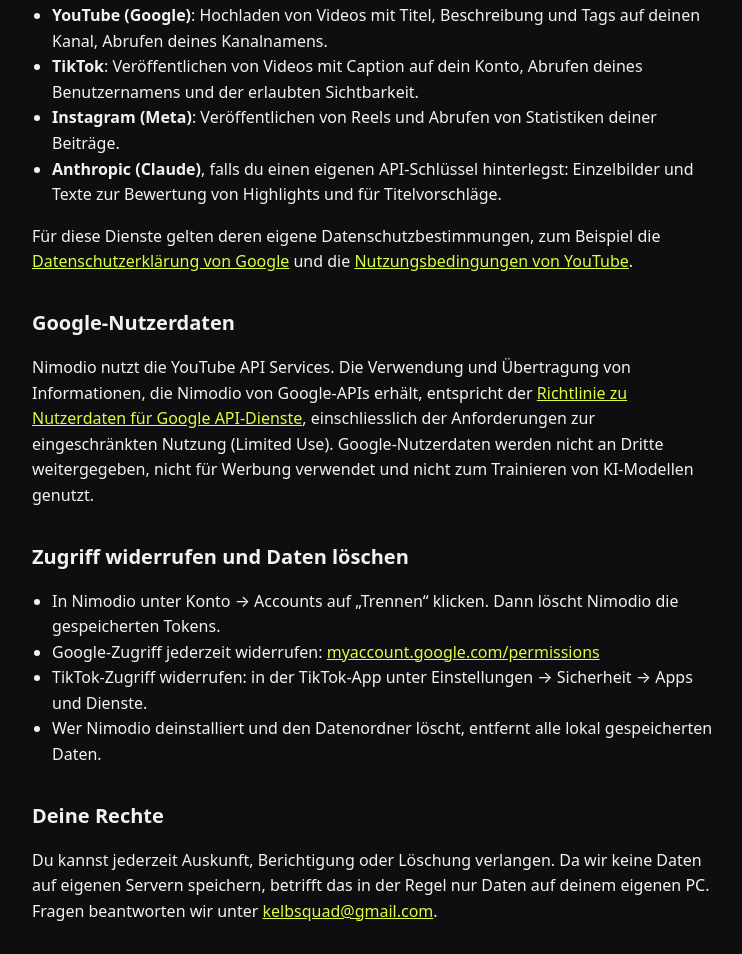
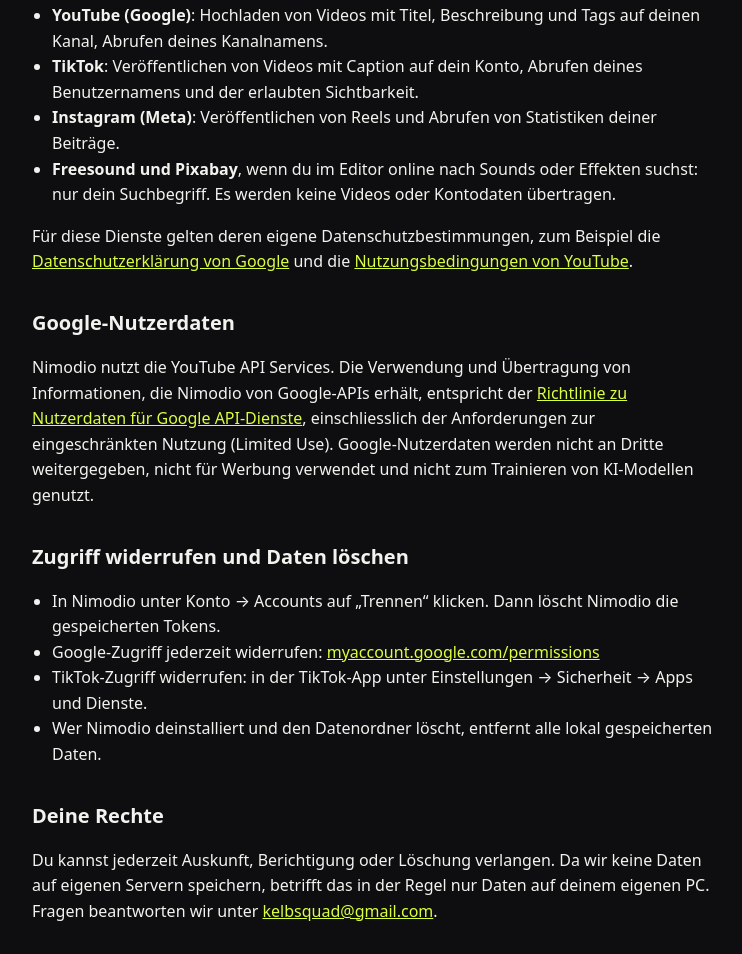
Before and after one commit to nicomoserit-boop/Nimodio-site, a plain HTML site: page datenschutz.html in a window 1280 px wide. Shown: the part 900-1854 px from the top of the page, without its empty margins (264-1006 px from the left). Drawn offline with Linux system fonts and the light colour scheme.

Commit message:
Datenschutz: Freesound/Pixabay statt Claude

```diff
--- a/datenschutz.html
+++ b/datenschutz.html
@@ -32,7 +32,7 @@
     <li><b>YouTube (Google)</b>: Hochladen von Videos mit Titel, Beschreibung und Tags auf deinen Kanal, Abrufen deines Kanalnamens.</li>
     <li><b>TikTok</b>: Veröffentlichen von Videos mit Caption auf dein Konto, Abrufen deines Benutzernamens und der erlaubten Sichtbarkeit.</li>
     <li><b>Instagram (Meta)</b>: Veröffentlichen von Reels und Abrufen von Statistiken deiner Beiträge.</li>
-    <li><b>Anthropic (Claude)</b>, falls du einen eigenen API-Schlüssel hinterlegst: Einzelbilder und Texte zur Bewertung von Highlights und für Titelvorschläge.</li>
+    <li><b>Freesound und Pixabay</b>, wenn du im Editor online nach Sounds oder Effekten suchst: nur dein Suchbegriff. Es werden keine Videos oder Kontodaten übertragen.</li>
   </ul>
   <p>Für diese Dienste gelten deren eigene Datenschutzbestimmungen, zum Beispiel die <a href="https://policies.google.com/privacy">Datenschutzerklärung von Google</a> und die <a href="https://www.youtube.com/t/terms">Nutzungsbedingungen von YouTube</a>.</p>
 
```
